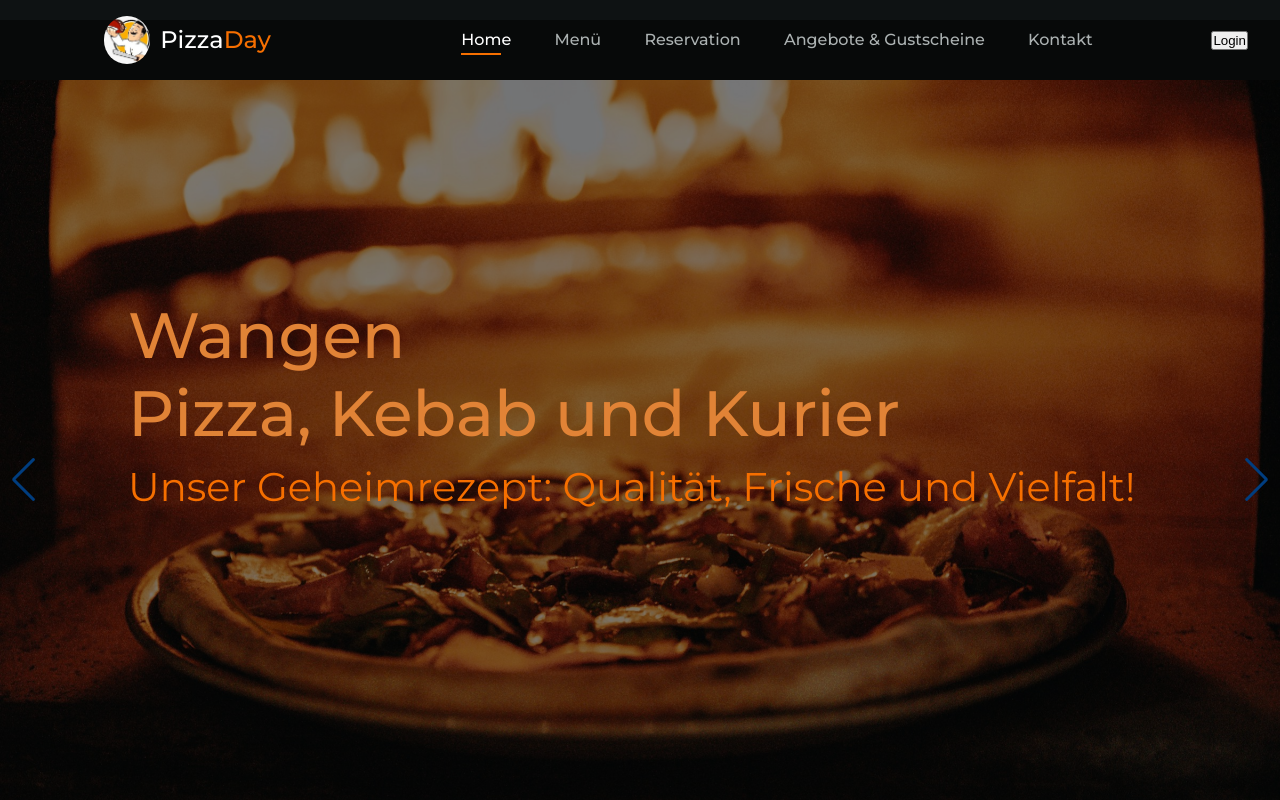
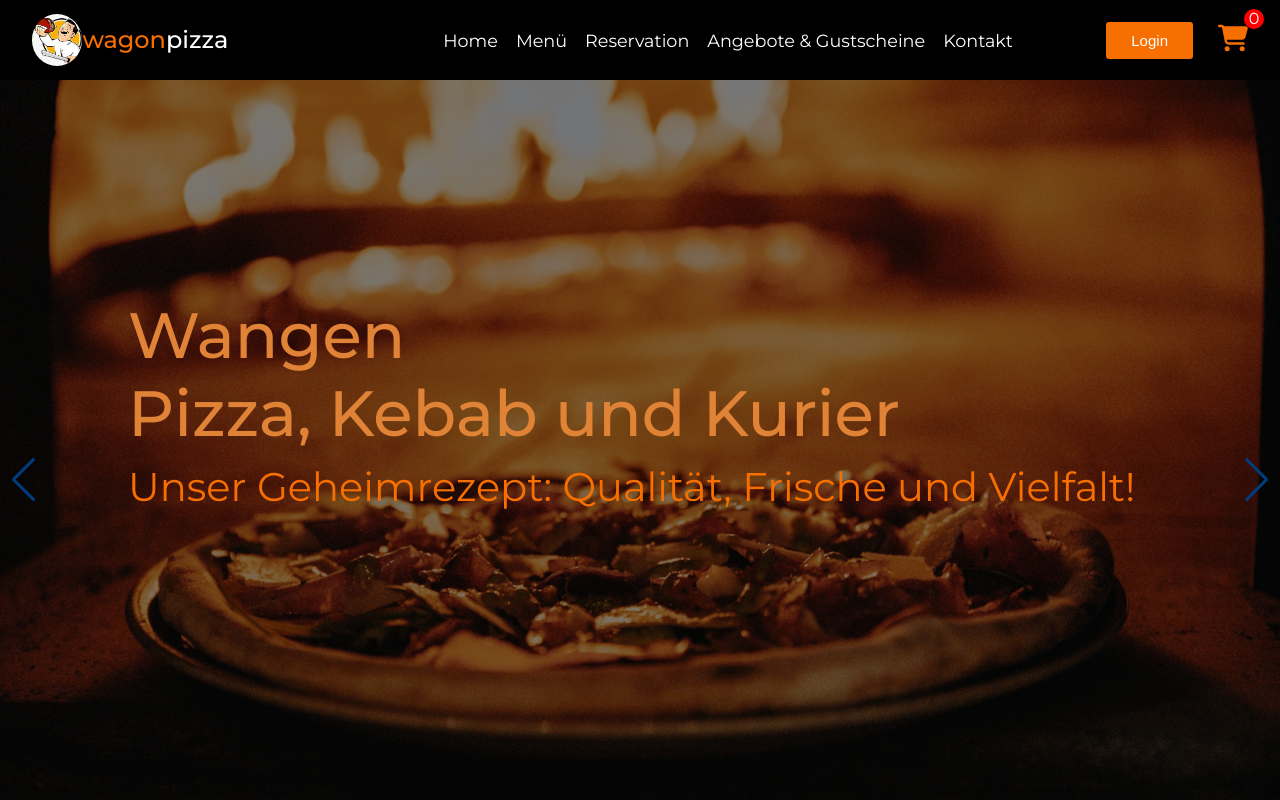
Before and after one commit to MohamedSameh01/wagon-pizza, a React (Vite) app: page / in a window 1280 px wide. Shown: the top 800 px of the page. Built offline with nearby package versions, Linux system fonts and the light colour scheme; no server answers.

Commit message:
customize the navbar and make it responsive

```diff
--- a/src/component/Nav/Nav.css
+++ b/src/component/Nav/Nav.css
@@ -1,9 +1,12 @@
-.nav {
+/* .nav {
   width: 95%;
   margin: auto;
   height: 80px;
   line-height: 80px;
   z-index: 9999;
+  *{
+    border: 1px solid aqua;
+  }
 
 }
 .nav .logo{
@@ -60,8 +63,8 @@
 }
 .nav-buttons{
 
-}
-.mobile__menu {
+} */
+/* .mobile__menu {
   color: #fff;
   font-size: 1.3rem;
   cursor: pointer;
@@ -74,21 +77,20 @@
   left: 0;
   background: var(--card-bg);
 }
-
-
+ */
 
 /* media */
-@media only screen and (max-width: 1024px) {
+/* @media only screen and (max-width: 1024px) {
   .container {
     width: 100%;
   }
-}
-@media only screen and (max-width: 768px) {
+} */
+/* @media only screen and (max-width: 768px) {
   section {
     padding: 40px 0px;
-  }
+  } */
 
-  .nav {
+/* .nav {
     width: 100%;
     height: 50px;
     line-height: 50px;
@@ -128,4 +130,134 @@
   .mobile__menu {
     display: block;
   }
+} */
+
+header {
+  width: 100%;
+  height: 80px;
+  background-color: black;
+
+  nav {
+    width: 95%;
+    height: 100%;
+    margin: auto;
+    display: flex;
+    justify-content: space-between;
+    align-items: center;
+    .logo {
+      display: flex;
+      cursor: pointer;
+      justify-content: flex-start;
+      align-items: center;
+      img {
+        width: 15%;
+        height: 15%;
+        border-radius: 50%;
+      }
+    }
+    .nav-links {
+      color: white;
+      display: flex;
+      justify-content: center;
+      align-items: center;
+      li {
+        margin-right: 18px;
+        font-size: 1.1rem;
+        a {
+          /* transition: 0.3s ease-in-out; */
+          position: relative;
+        }
+        a::before {
+          content: "";
+          position: absolute;
+          width: 100%;
+          height: 4px;
+          border-radius: 4px;
+
+          background-color: var(--primary-color);
+          bottom: 0;
+          left: 0;
+          transform-origin: right;
+          transform: scaleX(0);
+          transition: transform 0.3s ease-in-out;
+        }
+        a:hover::before {
+          transform-origin: left;
+          transform: scaleX(1);
+        }
+        a:hover {
+          color: var(--primary-color);
+        }
+      }
+    }
+    .nav-buttons {
+      display: flex;
+      justify-content: center;
+      align-items: center;
+      button {
+        border: 0;
+        outline: none;
+        border-radius: 3px;
+        font-size: 15px;
+        padding: 10px 25px;
+        cursor: pointer;
+        color: white;
+        background-color: var(--primary-color);
+        transition: 0.3s ease-in-out;
+      }
+      button:hover {
+        background-color: white;
+        color: var(--primary-color);
+        scale: 1.001;
+        border: 0.5px solid var(--primary-color);
+      }
+      .cart-container {
+        position: relative;
+        .cart {
+          color: var(--primary-color);
+          width: 30px;
+          height: 30px;
+          margin-left: 25px;
+          cursor: pointer;
+        }
+        .quantity {
+          color: white;
+          width: 20px;
+          height: 20px;
+          border-radius: 50%;
+          background-color: white;
+          color: black;
+          position: absolute;
+          text-align: center;
+          top: -14px;
+          right: -16px;
+          background-color: rgb(255, 0, 0);
+          color: white;
+        }
+      }
+      .menu-btn {
+        display: none;
+        .menu {
+          color: white;
+          margin-left: 20px;
+          width: 30px;
+          height: 25px;
+          cursor: pointer;
+        }
+      }
+    }
+  }
 }
+
+/* media */
+@media only screen and (max-width: 880px) {
+  .navigation {
+    display: none;
+  }
+  nav{
+    width: 100%;
+  }
+  header nav .nav-buttons .menu-btn{
+    display: block;
+  }
+}
--- a/src/component/Nav/Nav.jsx
+++ b/src/component/Nav/Nav.jsx
@@ -1,45 +1,110 @@
 // import React from 'react'
-import "./Nav.css"
-import Logo from "../../assets/85a30340-f824-4e4a-b2a5-c5d808affecc.jpg"
+import "./Nav.css";
+import Logo from "../../assets/85a30340-f824-4e4a-b2a5-c5d808affecc.jpg";
+import { FaCartShopping } from "react-icons/fa6";
+import { CiMenuBurger } from "react-icons/ci";
+
 const Nav = () => {
   return (
     <header className="header">
       <nav className="nav">
-                  <div className="nav__wrapper">
+        {/* <div className="nav__wrapper">
           <div className="logo">
-                            <img src={Logo} alt="logo"/>
-                          <h1>Pizza<span className="highlight">Day</span></h1>
+            <img src={Logo} alt="logo" />
+            <h1>
+              Pizza<span className="highlight">Day</span>
+            </h1>
           </div>
 
           <div className="navigation">
             <ul className="nav__menu">
-                              <li className="nav__item">
-                                  <a href="#home" className="nav__link">Home</a>
+              <li className="nav-item">
+                <a href="#home" className="nav__link">
+                  Home
+                </a>
               </li>
-                              <li className="nav__item">
-                                  <a href="#menu" className="nav__link">Menü</a>
+              <li className="nav-item">
+                <a href="#menu" className="nav__link">
+                  Menü
+                </a>
               </li>
-                              <li className="nav__item">
-                                  <a href="#about" className="nav__link">Reservation</a>
+              <li className="nav-item">
+                <a href="#about" className="nav__link">
+                  Reservation
+                </a>
               </li>
-                              <li className="nav__item">
-                                  <a href="#blog" className="nav__link">Angebote & Gustscheine </a>
+              <li className="nav-item">
+                <a href="#blog" className="nav__link">
+                  Angebote & Gustscheine{" "}
+                </a>
               </li>
-                              <li className="nav__item">
-                                  <a href="#blog" className="nav__link">Kontakt</a>
+              <li className="nav-item">
+                <a href="#blog" className="nav__link">
+                  Kontakt
+                </a>
               </li>
             </ul>
           </div>
           <div className="nav-buttons">
             <button>Login</button>
-
+            <FaCartShopping className="cart" />
           </div>
 
-                      <span className="mobile__menu"><i className="ri-menu-line"></i></span>
+          <span className="mobile__menu">
+            <i className="ri-menu-line"></i>
+          </span>
+        </div> */}
+
+        <div className="logo">
+          <img src={Logo} alt="logo" />
+          <h1>
+            <span className="highlight">wagon</span>pizza
+          </h1>
+        </div>
+
+        <div className="navigation">
+          <ul className="nav-links">
+            <li className="nav-item">
+              <a href="#home" className="nav__link">
+                Home
+              </a>
+            </li>
+            <li className="nav-item">
+              <a href="#menu" className="nav__link">
+                Menü
+              </a>
+            </li>
+            <li className="nav-item">
+              <a href="#about" className="nav__link">
+                Reservation
+              </a>
+            </li>
+            <li className="nav-item">
+              <a href="#blog" className="nav__link">
+                Angebote & Gustscheine{" "}
+              </a>
+            </li>
+            <li className="nav-item">
+              <a href="#blog" className="nav__link">
+                Kontakt
+              </a>
+            </li>
+          </ul>
+        </div>
+
+        <div className="nav-buttons">
+          <button>Login</button>
+          <div className="cart-container">
+            <FaCartShopping className="cart" />
+            <span className="quantity">0</span>
+          </div>
+          <div className="menu-btn">
+            <CiMenuBurger className="menu"/>
+          </div>
         </div>
       </nav>
     </header>
-  )
-}
+  );
+};
 
-export default Nav
+export default Nav;
```
Lines whose indentation alone changed are shown as unchanged.
